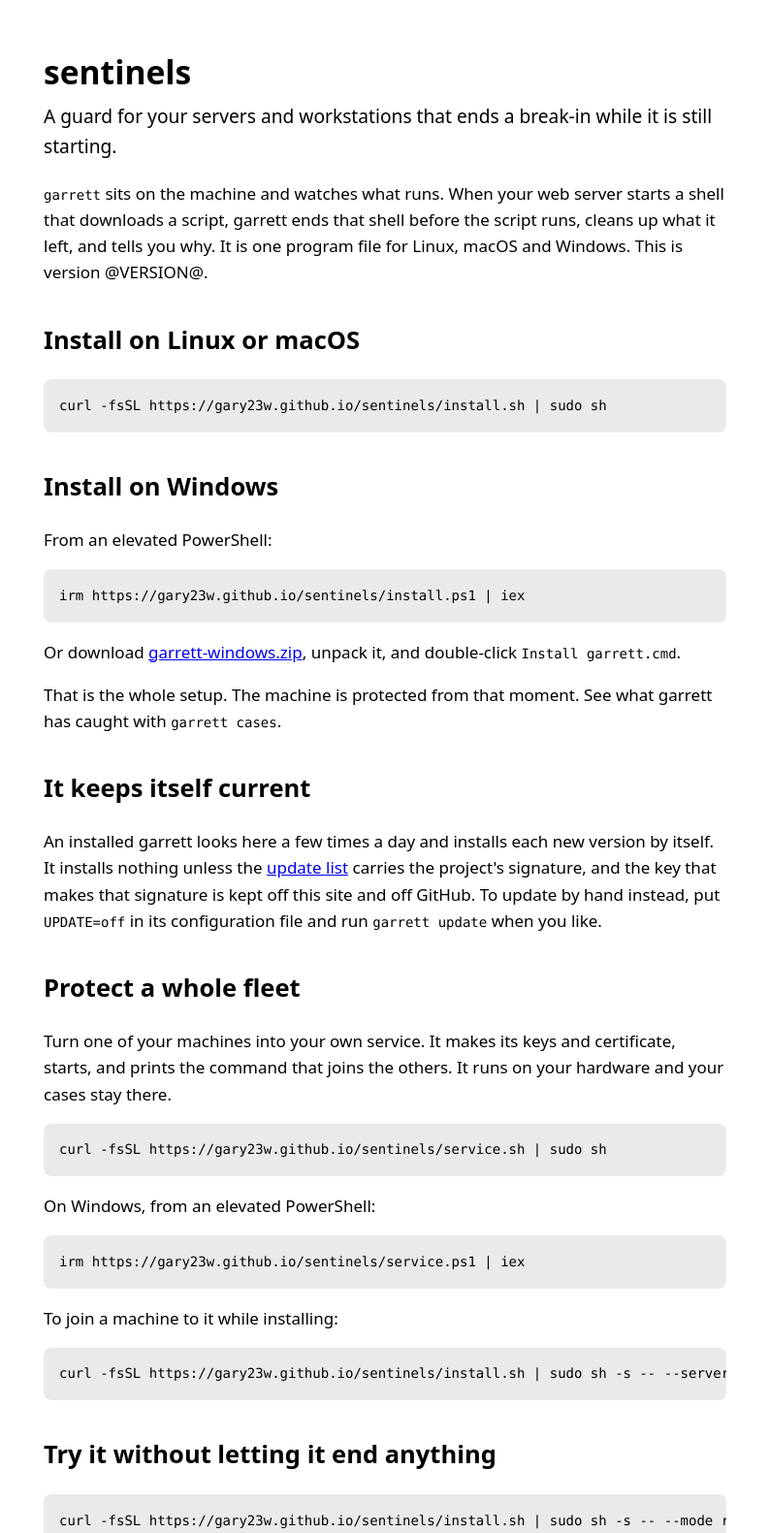
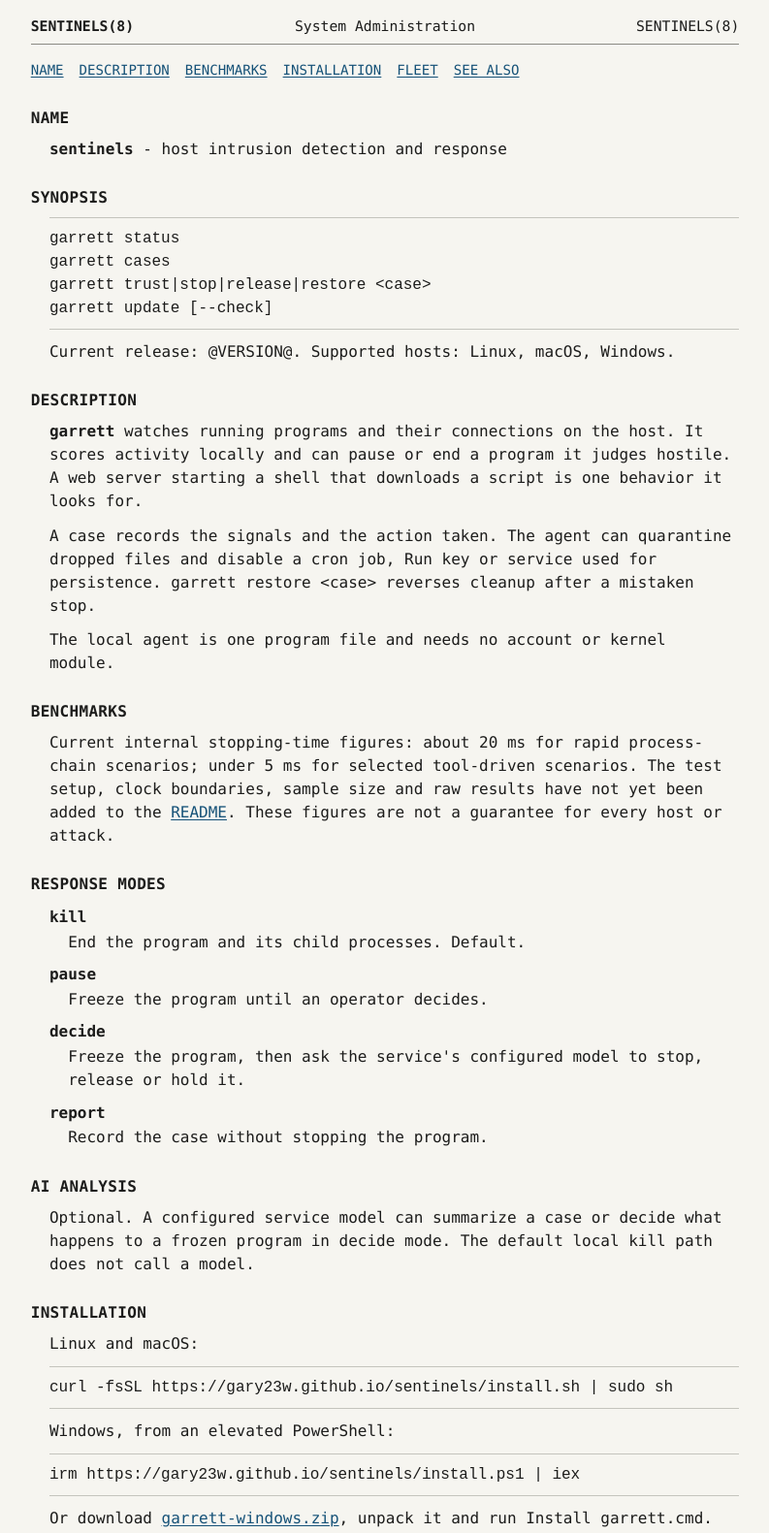
Before and after one commit to gary23w/sentinels, a plain HTML site: page packaging/site/index.html in a window 1280 px wide. Shown: the top 1581 px of the page at 97% size, without its empty margins (243-1036 px from the left). Drawn offline with Linux system fonts and the light colour scheme.

Commit message:
Use manual page layout

```diff
--- a/packaging/site/index.html
+++ b/packaging/site/index.html
@@ -3,55 +3,124 @@
 <head>
 <meta charset="utf-8">
 <meta name="viewport" content="width=device-width, initial-scale=1">
-<title>sentinels: a guard that ends a break-in while it is still starting</title>
-<meta name="description" content="garrett sits on your Linux, macOS or Windows machine, ends a hostile program milliseconds after it starts, cleans up after it and tells you why. One line to install.">
+<title>sentinels(8) - host intrusion response</title>
+<meta name="description" content="Sentinels host intrusion detection and response. Install the garrett agent on Linux, macOS or Windows; run the fleet service yourself or request managed hosting.">
+<meta property="og:title" content="sentinels(8) - host intrusion response">
+<meta property="og:description" content="Install and operate the garrett host intrusion sentinel.">
+<meta property="og:url" content="https://gary23w.github.io/sentinels/">
+<meta name="twitter:card" content="summary">
 <style>
-:root { color-scheme: light dark; }
-body { font: 17px/1.6 system-ui, sans-serif; max-width: 44rem; margin: 3rem auto; padding: 0 1.1rem; }
-h1 { font-size: 2.1rem; margin-bottom: 0.2rem; }
-h2 { margin-top: 2.2rem; }
-.lead { font-size: 1.2rem; margin-top: 0; }
-pre { background: rgba(127, 127, 127, 0.16); padding: 0.85rem 1rem; overflow-x: auto; border-radius: 8px; }
-code { font: 14px/1.5 ui-monospace, Consolas, monospace; }
-.small { font-size: 0.9rem; opacity: 0.85; }
+:root { color-scheme: light; scrollbar-color: #77776f #f6f5f0; }
+* { box-sizing: border-box; }
+html { background: #f6f5f0; }
+body { max-width: 80ch; margin: 0 auto; padding: 1rem 1.25rem 3rem; color: #1c1c1b; font: 16px/1.5 ui-monospace, SFMono-Regular, Menlo, Consolas, monospace; }
+a { color: #165278; text-decoration: underline; text-underline-offset: 2px; }
+a:hover, a:focus-visible { color: #0b334c; }
+.masthead, .foot { display: flex; justify-content: space-between; gap: 1rem; font-size: .92rem; }
+.masthead { padding-bottom: .45rem; border-bottom: 1px solid #8a8a83; }
+.masthead h1 { font: inherit; font-weight: 700; margin: 0; }
+.jump { display: flex; flex-wrap: wrap; gap: .25rem 1rem; margin: 1rem 0 1.5rem; font-size: .88rem; }
+h2 { margin: 1.65rem 0 .45rem; font-size: 1rem; line-height: inherit; letter-spacing: .02em; }
+p, dl, pre { margin: .5rem 0 .7rem 2ch; }
+dt { font-weight: 700; margin-top: .6rem; }
+dd { margin: .1rem 0 .6rem 2ch; }
+pre { padding: .55rem 0; border-top: 1px solid #c4c4bd; border-bottom: 1px solid #c4c4bd; white-space: pre-wrap; overflow-wrap: anywhere; }
+code { font: inherit; }
+.note { color: #494944; font-size: .92rem; }
+.foot { margin-top: 2.4rem; padding-top: .4rem; border-top: 1px solid #8a8a83; }
+section { scroll-margin-top: 1rem; }
+@media (max-width: 38rem) { .masthead .middle { display: none; } body { font-size: 15px; } }
 </style>
 </head>
-<body>
-<h1>sentinels</h1>
-<p class="lead">A guard for your servers and workstations that ends a break-in while it is still starting.</p>
-<p><code>garrett</code> sits on the machine and watches what runs. When your web server starts a shell that downloads a script, garrett ends that shell before the script runs, cleans up what it left, and tells you why. It is one program file for Linux, macOS and Windows. This is version @VERSION@.</p>
+<body id="top">
+<header class="masthead">
+  <h1>SENTINELS(8)</h1><span class="middle">System Administration</span><span>SENTINELS(8)</span>
+</header>
+<nav class="jump" aria-label="Sections">
+  <a href="#name">NAME</a><a href="#description">DESCRIPTION</a><a href="#benchmarks">BENCHMARKS</a><a href="#installation">INSTALLATION</a><a href="#fleet">FLEET</a><a href="#see-also">SEE ALSO</a>
+</nav>
+<main>
+<section id="name">
+<h2>NAME</h2>
+<p><strong>sentinels</strong> - host intrusion detection and response</p>
+</section>
 
-<h2>Install on Linux or macOS</h2>
+<section id="synopsis">
+<h2>SYNOPSIS</h2>
+<pre><code>garrett status
+garrett cases
+garrett trust|stop|release|restore &lt;case&gt;
+garrett update [--check]</code></pre>
+<p>Current release: @VERSION@. Supported hosts: Linux, macOS, Windows.</p>
+</section>
+
+<section id="description">
+<h2>DESCRIPTION</h2>
+<p><strong>garrett</strong> watches running programs and their connections on the host. It scores activity locally and can pause or end a program it judges hostile. A web server starting a shell that downloads a script is one behavior it looks for.</p>
+<p>A case records the signals and the action taken. The agent can quarantine dropped files and disable a cron job, Run key or service used for persistence. <code>garrett restore &lt;case&gt;</code> reverses cleanup after a mistaken stop.</p>
+<p>The local agent is one program file and needs no account or kernel module.</p>
+</section>
+
+<section id="benchmarks">
+<h2>BENCHMARKS</h2>
+<p>Current internal stopping-time figures: about 20 ms for rapid process-chain scenarios; under 5 ms for selected tool-driven scenarios. The test setup, clock boundaries, sample size and raw results have not yet been added to the <a href="https://github.com/gary23w/sentinels#what-you-get">README</a>. These figures are not a guarantee for every host or attack.</p>
+</section>
+
+<section id="modes">
+<h2>RESPONSE MODES</h2>
+<dl>
+  <dt>kill</dt><dd>End the program and its child processes. Default.</dd>
+  <dt>pause</dt><dd>Freeze the program until an operator decides.</dd>
+  <dt>decide</dt><dd>Freeze the program, then ask the service's configured model to stop, release or hold it.</dd>
+  <dt>report</dt><dd>Record the case without stopping the program.</dd>
+</dl>
+</section>
+
+<section id="ai">
+<h2>AI ANALYSIS</h2>
+<p>Optional. A configured service model can summarize a case or decide what happens to a frozen program in <code>decide</code> mode. The default local <code>kill</code> path does not call a model.</p>
+</section>
+
+<section id="installation">
+<h2>INSTALLATION</h2>
+<p>Linux and macOS:</p>
 <pre><code>curl -fsSL https://gary23w.github.io/sentinels/install.sh | sudo sh</code></pre>
+<p>Windows, from an elevated PowerShell:</p>
+<pre><code>irm https://gary23w.github.io/sentinels/install.ps1 | iex</code></pre>
+<p>Or download <a href="garrett-windows.zip">garrett-windows.zip</a>, unpack it and run <code>Install garrett.cmd</code>.</p>
+<p>To start with alerts only:</p>
+<pre><code>curl -fsSL https://gary23w.github.io/sentinels/install.sh | sudo sh -s -- --mode report</code></pre>
+</section>
 
-<h2>Install on Windows</h2>
-<p>From an elevated PowerShell:</p>
-<pre><code>irm https://gary23w.github.io/sentinels/install.ps1 | iex</code></pre>
-<p>Or download <a href="garrett-windows.zip">garrett-windows.zip</a>, unpack it, and double-click <code>Install garrett.cmd</code>.</p>
-
-<p>That is the whole setup. The machine is protected from that moment. See what garrett has caught with <code>garrett cases</code>.</p>
-
-<h2>It keeps itself current</h2>
-<p>An installed garrett looks here a few times a day and installs each new version by itself. It installs nothing unless the <a href="update.txt">update list</a> carries the project's signature, and the key that makes that signature is kept off this site and off GitHub. To update by hand instead, put <code>UPDATE=off</code> in its configuration file and run <code>garrett update</code> when you like.</p>
-
-<h2>Protect a whole fleet</h2>
-<p>Turn one of your machines into your own service. It makes its keys and certificate, starts, and prints the command that joins the others. It runs on your hardware and your cases stay there.</p>
-<pre><code>curl -fsSL https://gary23w.github.io/sentinels/service.sh | sudo sh</code></pre>
-<p>On Windows, from an elevated PowerShell:</p>
-<pre><code>irm https://gary23w.github.io/sentinels/service.ps1 | iex</code></pre>
-<p>To join a machine to it while installing:</p>
-<pre><code>curl -fsSL https://gary23w.github.io/sentinels/install.sh | sudo sh -s -- --server https://your-service --key &lt;enrolment key&gt;</code></pre>
-
-<h2>Try it without letting it end anything</h2>
-<pre><code>curl -fsSL https://gary23w.github.io/sentinels/install.sh | sudo sh -s -- --mode report</code></pre>
-
-<h2>More</h2>
-<p><a href="manual.html">The manual</a> · <a href="https://github.com/gary23w/sentinels">Source and documentation</a> · <a href="https://github.com/gary23w/sentinels/releases">Releases</a></p>
-
-<h2>apt, by hand</h2>
+<section id="packages">
+<h2>APT REPOSITORY</h2>
 <pre><code>curl -fsSL https://gary23w.github.io/sentinels/garrett.gpg | sudo tee /usr/share/keyrings/garrett.gpg &gt;/dev/null
 echo "deb [signed-by=/usr/share/keyrings/garrett.gpg] https://gary23w.github.io/sentinels stable main" | sudo tee /etc/apt/sources.list.d/garrett.list
 sudo apt update &amp;&amp; sudo apt install garrett</code></pre>
-<p class="small">Package signing key: <code>6857 EBCB BEF5 1040 C3F2 0107 3626 88BF C238 AB45</code> (<a href="garrett.asc">garrett.asc</a>). Checksums of every download: <a href="SHA256SUMS">SHA256SUMS</a>, signed with that key: <a href="SHA256SUMS.asc">SHA256SUMS.asc</a>. The default mode ends a program judged hostile at once, so read the documentation first.</p>
+</section>
+
+<section id="fleet">
+<h2>FLEET SERVICE</h2>
+<p>Run the service on your own hardware to collect cases and share learned attack patterns across enrolled hosts. Cases stay on your service.</p>
+<pre><code>curl -fsSL https://gary23w.github.io/sentinels/service.sh | sudo sh</code></pre>
+<p>Windows service installation, from an elevated PowerShell:</p>
+<pre><code>irm https://gary23w.github.io/sentinels/service.ps1 | iex</code></pre>
+<p>Enrol another host:</p>
+<pre><code>curl -fsSL https://gary23w.github.io/sentinels/install.sh | sudo sh -s -- --server https://your-service --key &lt;enrolment key&gt;</code></pre>
+<p>For managed hosting, email <a href="mailto:info@garrettstimpson.ca?subject=Sentinels%20managed%20hosting">info@garrettstimpson.ca</a>.</p>
+</section>
+
+<section id="updates">
+<h2>UPDATES</h2>
+<p>The agent checks for new versions and verifies the project's signature before installing one. Set <code>UPDATE=off</code> in its configuration file to update by hand. The package signing key is <code>6857 EBCB BEF5 1040 C3F2 0107 3626 88BF C238 AB45</code>. See <a href="SHA256SUMS">checksums</a> and the <a href="SHA256SUMS.asc">signed checksum file</a>.</p>
+</section>
+
+<section id="see-also">
+<h2>SEE ALSO</h2>
+<p><a href="manual.html">garrett(8) manual</a>, <a href="https://github.com/gary23w/sentinels">source and README</a>, <a href="https://github.com/gary23w/sentinels/releases">releases</a>.</p>
+<p class="note">The default mode can end a program it judges hostile. Read the manual before installing on a production host.</p>
+</section>
+</main>
+<footer class="foot"><span>Sentinels @VERSION@</span><a href="#top">Back to top</a></footer>
 </body>
 </html>
```
Also changed, not shown: packaging/site/manual.html (+19 -7 lines), README.md.
